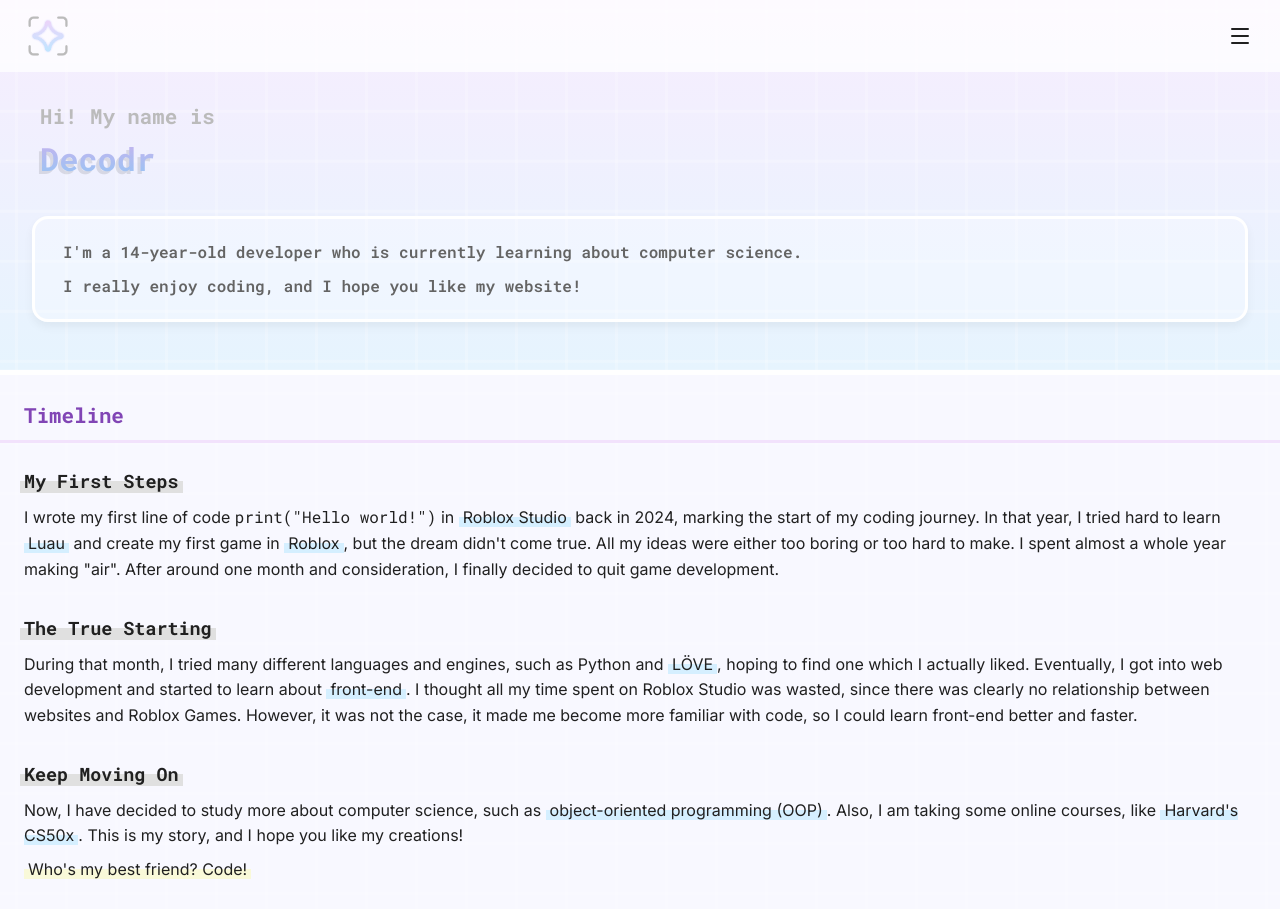
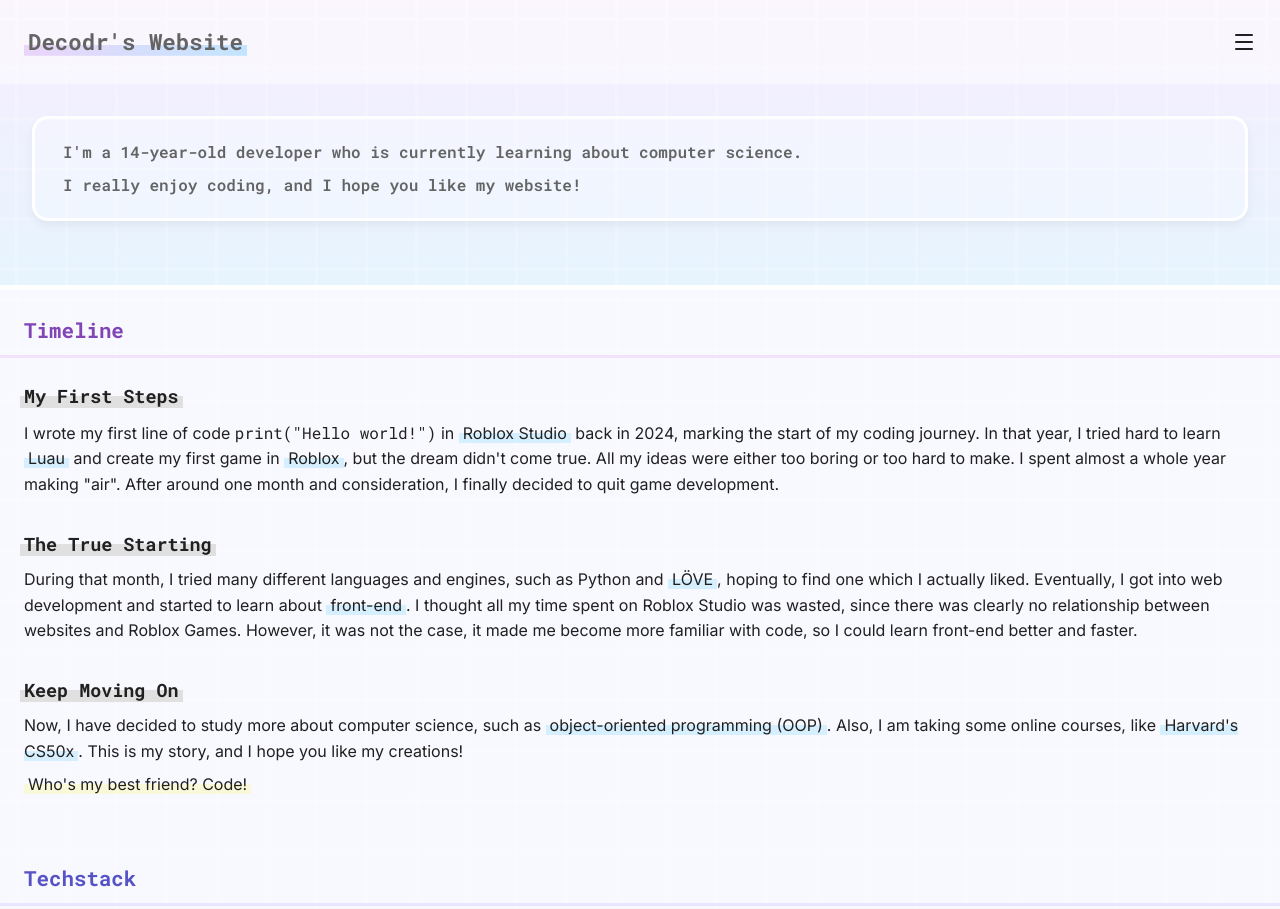
Before and after one commit to kelvinyhf/my-website, a plain HTML site: page index.html in a window 1280 px wide. Shown: the top 909 px of the page. Drawn offline with nearby package versions, Linux system fonts and the light colour scheme.

Commit message:
style: new header

```diff
--- a/css/global.css
+++ b/css/global.css
@@ -23,18 +23,13 @@ p, blockquote, ul, ol, li, label, input, button, select {
 
 /* Body */
 body {
-
-	/* Background */
 	background:
 	linear-gradient(90deg, #ffffff26 3px, transparent 3px) center / 50px 50px repeat,
 	linear-gradient(#ffffff26 3px, transparent 3px) center / 50px 50px repeat,
 	linear-gradient(var(--iris-2), var(--iris-2)) center / cover no-repeat;
-
-	/* Fonts */
 	font-family: "Inter", sans-serif;
 	line-height: 1.6;
 	color: var(--gray-12);
-
 }
 
 /* Typography */
@@ -103,8 +98,9 @@ header {
 	display: flex;
 	justify-content: space-between;
 	align-items: center;
-	background-color: rgba(255, 255, 255, 0.75);
-	padding: 1rem 1.75rem;
+	background-color: rgba(255, 255, 255, 0.5);
+	box-shadow: 0 3px 0 rgba(0, 0, 0, 0.0);
+	padding: 1.5rem;
 }
 
 header a {
--- a/css/index.css
+++ b/css/index.css
@@ -23,6 +23,7 @@ h3 {
 	border-bottom: 3px solid var(--blue-4);
 }
 
+/* Highlights */
 .gray-hl {
 	display: inline;
 	background: linear-gradient(var(--gray-5), var(--gray-5)) no-repeat 0% 100% / 100% 50%;
@@ -60,26 +61,10 @@ section:first-of-type {
 }
 
 section:first-of-type h1 {
-	padding: 1rem 1rem 0 1rem;
-	margin: 0.75rem 1.5rem;
-}
-
-section:first-of-type h1 span {
-	display: block;
-}
-
-.greetings {
-	font-size: 1.3rem;
-	color: var(--gray-8);
-}
-
-.name {
-	font-size: 2rem;
-	background: linear-gradient(var(--purple-7), var(--blue-7));
-	-webkit-background-clip: text;
-	background-clip: text;
-	color: transparent;
-	filter: drop-shadow(-3px 3px 0px #0000001a);
+	display: inline;
+	color: var(--gray-11);
+	background: linear-gradient(90deg, var(--purple-5), var(--blue-5)) no-repeat 0% 85% / 100% 30%;
+	padding: 0 0.25rem;
 }
 
 /* tsParticles */
@@ -103,7 +88,7 @@ section:first-of-type h1 span {
 	border: 3px solid #ffffff;
 	border-radius: 1rem;
 	box-shadow: 0 5px 10px rgba(0, 0, 0, 0.05);
-	margin: 2rem 2rem 3rem 2rem;
+	margin: 2rem 2rem 4rem 2rem;
 	padding: 0.75rem 0.25rem;
 	transition:
 	background-color 0.3s ease-out,
--- a/index.html
+++ b/index.html
@@ -28,8 +28,8 @@
 	<meta name="format-detection" content="telephone=no">
 
 	<!-- External Files -->
-	<link rel="icon" type="image/png" sizes="32x32" href="assets/images/logos/favicon.png">
-	<link rel="apple-touch-icon" href="assets/images/logos/icon.png">
+	<link rel="icon" type="image/png" sizes="32x32" href="assets/images/logos/star-favicon.png">
+	<link rel="apple-touch-icon" href="assets/images/logos/star-apple-touch-icon.png">
 
 	<!-- Fonts -->
 	<link rel="preconnect" href="https://fonts.googleapis.com">
@@ -56,17 +56,9 @@
 
 			  <!-- Header -->
 				<header>
-					<a href="/" aria-label="Return to home page.">
-						<img class="lg-1" src="assets/images/logos/logo.png" width="40" height="40" alt="Return to home page.">
-					</a>
+				  <h1>Decodr's Website</h1>
 					<svg class="sm-3" xmlns="http://www.w3.org/2000/svg" width="24" height="24" viewBox="0 0 24 24" fill="none" stroke="currentColor" stroke-width="2" stroke-linecap="round" stroke-linejoin="round"><path d="M4 5h16"/><path d="M4 12h16"/><path d="M4 19h16"/></svg>
 				</header>
-
-				<!-- Greeting -->
-				<h1>
-					<span class="greetings">Hi! My name is </span>
-					<span class="name">Decodr</span>
-				</h1>
 
 				<!-- Cards -->
 				<div class="cards">
```
Also changed, not shown: assets/images/logos/favicon.png (deleted), assets/images/logos/icon.png (deleted), assets/images/logos/star-apple-touch-icon.png (added), assets/images/logos/star-favicon.png (added), assets/images/logos/star-logo.png (renamed from assets/images/logos/logo.png).
